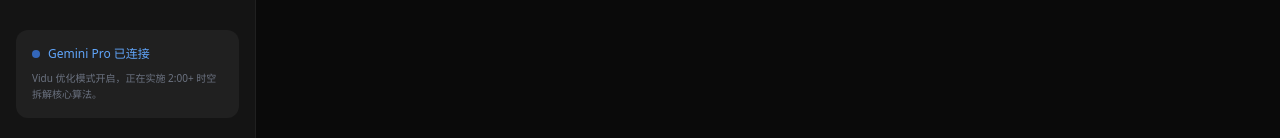
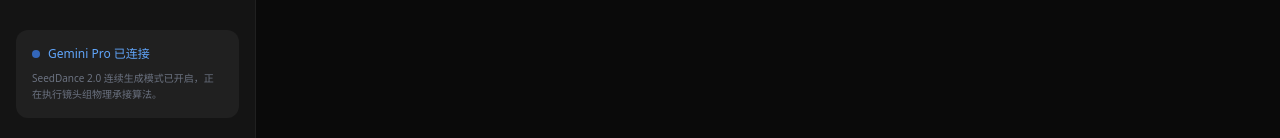
Before and after one commit to manson09/yuanmufenjing3, a React (Vite) app: page / in a window 1280 px wide. Shown: the part 658-796 px from the top of the page. Built offline with nearby package versions, Linux system fonts and the light colour scheme; no server answers.

Commit message:
Update sidebar message for SeedDance 2.0

```diff
--- a/components/Sidebar.tsx
+++ b/components/Sidebar.tsx
@@ -76,8 +76,8 @@ const Sidebar: React.FC<SidebarProps> = ({ activeTab, setActiveTab, episodeCount
           <div className="w-2 h-2 rounded-full bg-blue-500 animate-pulse"></div>
           <span>Gemini Pro 已连接</span>
         </div>
-        <div className="text-[10px] text-gray-500 leading-relaxed">
-          Vidu 优化模式开启，正在实施 2:00+ 时空拆解核心算法。
+       <div className="text-[10px] text-gray-500 leading-relaxed">
+          SeedDance 2.0 连续生成模式已开启，正在执行镜头组物理承接算法。
         </div>
       </div>
     </div>
```
